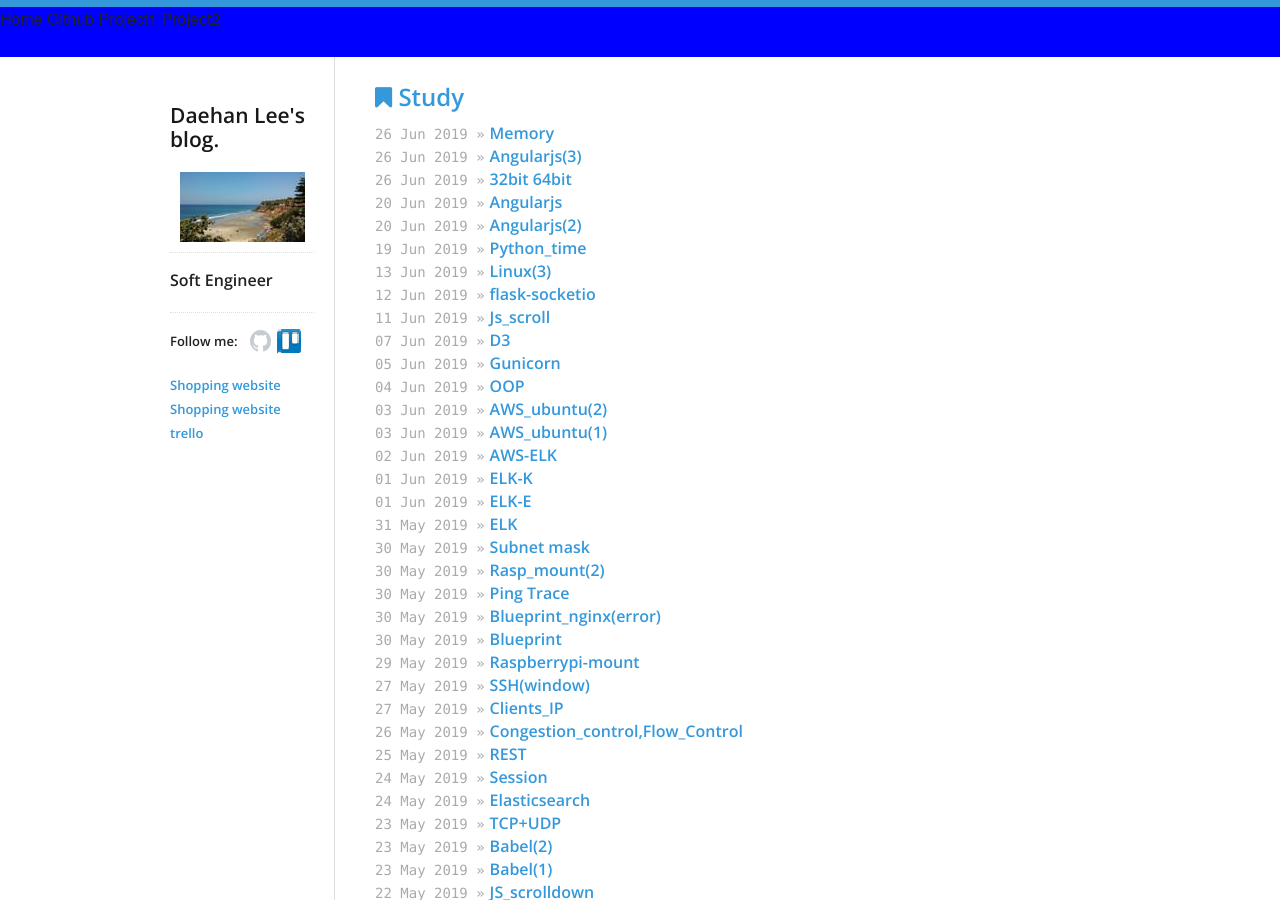
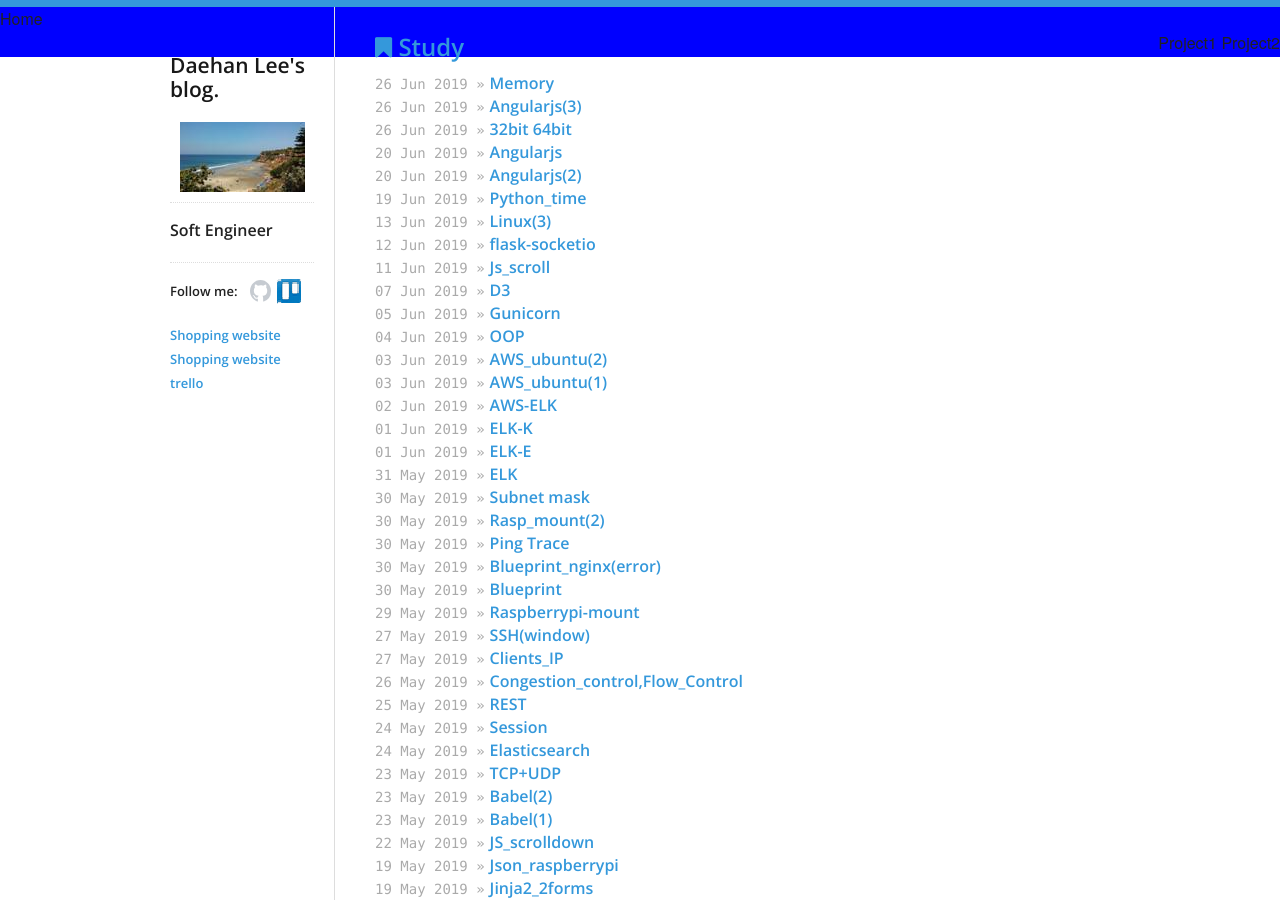
Before and after one commit to daehan0226/Study, a Jekyll site: the page built from index.html, in a window 1280 px wide and 900 px high. Built offline with Jekyll 4.4.1, drawn with Linux system fonts in a browser that asks for light colours.

Commit message:
Update default.html

```diff
--- a/_layouts/default.html
+++ b/_layouts/default.html
@@ -19,8 +19,8 @@
   <link href="https://maxcdn.bootstrapcdn.com/font-awesome/4.7.0/css/font-awesome.min.css" rel="stylesheet" integrity="sha384-wvfXpqpZZVQGK6TAh5PVlGOfQNHSoD2xbE+QkPxCAFlNEevoEH3Sl0sibVcOQVnN" crossorigin="anonymous">
 </head>
 <body>
-  <div style="width: 100%; height: 50px; background-color: blue;">
-    Home Github Project1 Project2
+  <div style="position: fixed; width: 100%; height: 50px; background-color: blue;">
+    <div>Home</div> <div style="text-align: right;">Project1 Project2</div>
   </div>
   <div class="container">
     <div class="four columns sidebar" style="width:15%">
```
